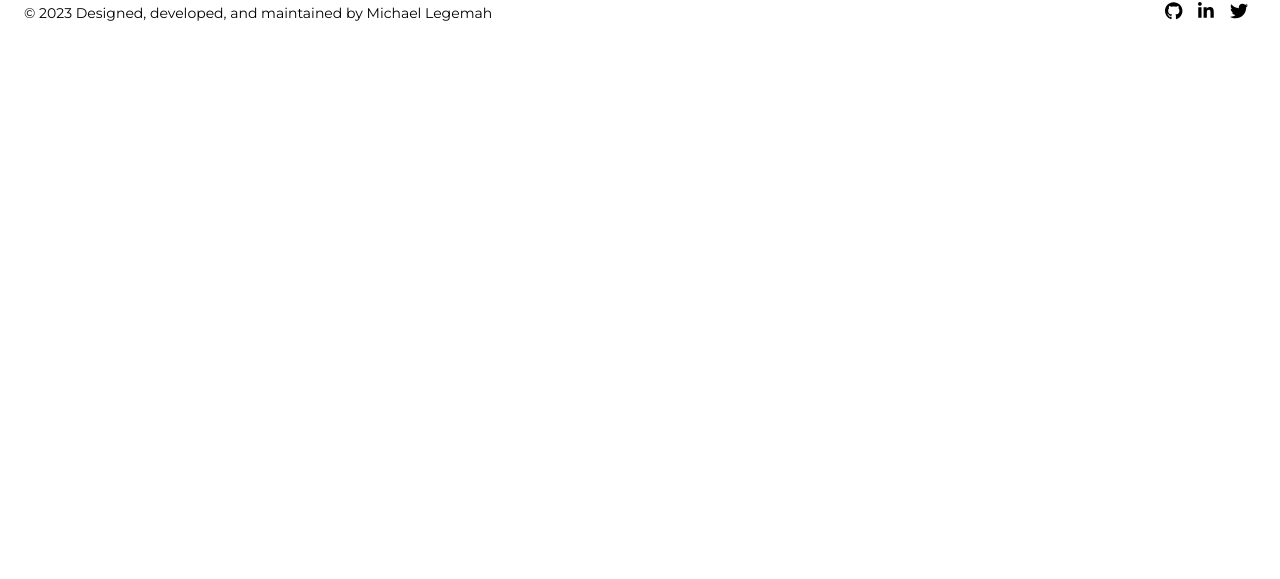
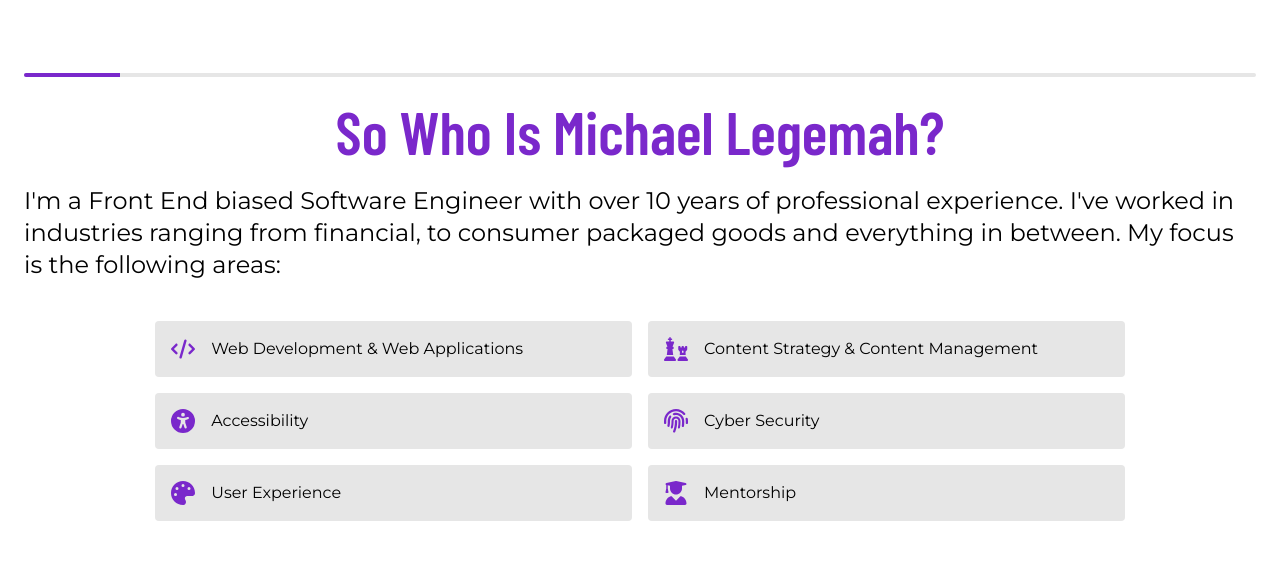
Before and after one commit to MikeLegemah5799/mleg-portfolio, a Next.js app: page /about in a window 1280 px wide. Shown: the part 919-1498 px from the top of the page. Before the commit the page ends 968 px from the top, so only its background shows below. Built offline with nearby package versions, Linux system fonts and the light colour scheme.

Commit message:
cresated summary

```diff
--- a/components/AboutHeader/AboutHeader.js
+++ b/components/AboutHeader/AboutHeader.js
@@ -4,7 +4,7 @@ const AboutHeader = () => {
     return (
         <header role="banner" aria-label="Hero Section" className="mx-auto bg-about bg-no-repeat h-65 sm:h-99 bg-cover md:h-102 lg:h-124 xl:h-134 2xl:h-124">
             <div className="flex flex-col justify-center h-65 sm:h-99 md:h-102 lg:h-124 xl:h-134 2xl:h-124">
-                <h1 className="text-6xl md:text-8xl text-white text-center drop-shadow-lg">About Me</h1>
+                <h2 className="text-6xl md:text-8xl text-white text-center drop-shadow-lg">About Me</h2>
             </div>
         </header>
     );
--- /dev/null
+++ b/components/Summary/Summary.js
@@ -0,0 +1,83 @@
+import React from 'react';
+import { FontAwesomeIcon } from '@fortawesome/react-fontawesome';
+import { faCode, faChess, faUniversalAccess, faFingerprint, faPalette, faUserGraduate } from '@fortawesome/free-solid-svg-icons';
+
+const Summary = () => {
+    return (
+        <section className="mx-auto container py-24 px-6">
+            <div className="flex flex-col">
+                <div class="h-1 bg-gray-light rounded overflow-hidden">
+                    <div class="w-24 h-full bg-purple dark:bg-blue"></div>
+                </div>
+                <div className="text-center py-6 mb-2">
+                    <h1 className="text-3xl font-bold md:text-4xl lg:text-6xl text-purple dark:text-blue mb-6">So Who Is Michael Legemah?</h1>
+                    <p className="text-2xl text-left">I&apos;m a Front End biased Software Engineer with over 10 years of professional experience. I&apos;ve worked in industries ranging from financial, to consumer packaged goods and everything in between. My focus is the following areas:</p>
+                </div>
+            </div>
+            <div className="flex flex-wrap lg:w-4/5 sm:mx-auto sm:mb-2 -mx-2">
+                <div className="p-2 sm:w-1/2 w-full">
+                    <div className="bg-gray-light rounded flex p-4 h-full items-center">
+                        <FontAwesomeIcon
+                            icon={faCode}
+                            style={{ fontSize: 24, color: "#7A28CB" }}
+                            className="w-6 h-6 flex-shrink-0 mr-4"
+                        />
+                        <span class="title-font font-medium">Web Development & Web Applications</span>
+                    </div>
+                </div>
+                <div className="p-2 sm:w-1/2 w-full">
+                    <div className="bg-gray-light rounded flex p-4 h-full items-center">
+                        <FontAwesomeIcon
+                            icon={faChess}
+                            style={{ fontSize: 24, color: "#7A28CB" }}
+                            className="w-6 h-6 flex-shrink-0 mr-4"
+                        />
+                        <span class="title-font font-medium">Content Strategy & Content Management</span>
+                    </div>
+                </div>
+                <div className="p-2 sm:w-1/2 w-full">
+                    <div className="bg-gray-light rounded flex p-4 h-full items-center">
+                        <FontAwesomeIcon
+                            icon={faUniversalAccess}
+                            style={{ fontSize: 24, color: "#7A28CB" }}
+                            className="w-6 h-6 flex-shrink-0 mr-4"
+                        />
+                        <span class="title-font font-medium">Accessibility</span>
+                    </div>
+                </div>
+                <div className="p-2 sm:w-1/2 w-full">
+                    <div className="bg-gray-light rounded flex p-4 h-full items-center">
+                        <FontAwesomeIcon
+                            icon={faFingerprint}
+                            style={{ fontSize: 24, color: "#7A28CB" }}
+                            className="w-6 h-6 flex-shrink-0 mr-4"
+                        />
+                        <span class="title-font font-medium">Cyber Security</span>
+                    </div>
+                </div>
+                <div className="p-2 sm:w-1/2 w-full">
+                    <div className="bg-gray-light rounded flex p-4 h-full items-center">
+                        <FontAwesomeIcon
+                            icon={faPalette}
+                            style={{ fontSize: 24, color: "#7A28CB" }}
+                            className="w-6 h-6 flex-shrink-0 mr-4"
+                        />
+                        <span class="title-font font-medium">User Experience</span>
+                    </div>
+                </div>
+                <div className="p-2 sm:w-1/2 w-full">
+                    <div className="bg-gray-light rounded flex p-4 h-full items-center">
+                        <FontAwesomeIcon
+                            icon={faUserGraduate}
+                            style={{ fontSize: 24, color: "#7A28CB" }}
+                            className="w-6 h-6 flex-shrink-0 mr-4"
+                        />
+                        <span class="title-font font-medium">Mentorship</span>
+                    </div>
+                </div>
+            </div>
+        </section>
+    );
+};
+
+export default Summary;
--- a/components/Testimonials/Testimonials.js
+++ b/components/Testimonials/Testimonials.js
@@ -52,8 +52,8 @@ const Testimonials = () => {
                                     </div>
                                         <FontAwesomeIcon
                                             icon={faQuoteLeft}
-                                        style={{ fontSize: 26, color: "#017AFF" }}
-                                        className="mt-4"
+                                            style={{ fontSize: 26, color: "#017AFF" }}
+                                            className="mt-4"
                                         />
                                     <p className="relative text-gray-dark">
                                         {c.review}
--- a/pages/about.js
+++ b/pages/about.js
@@ -1,9 +1,11 @@
 import NextSeo from 'next-seo';
 import AboutHeader from '../components/AboutHeader/AboutHeader';
+import Summary from '../components/Summary/Summary';
 const About = () => {
     return (
         <div className="grow">
             <AboutHeader />
+            <Summary />
         </div>
     );
 };
```
